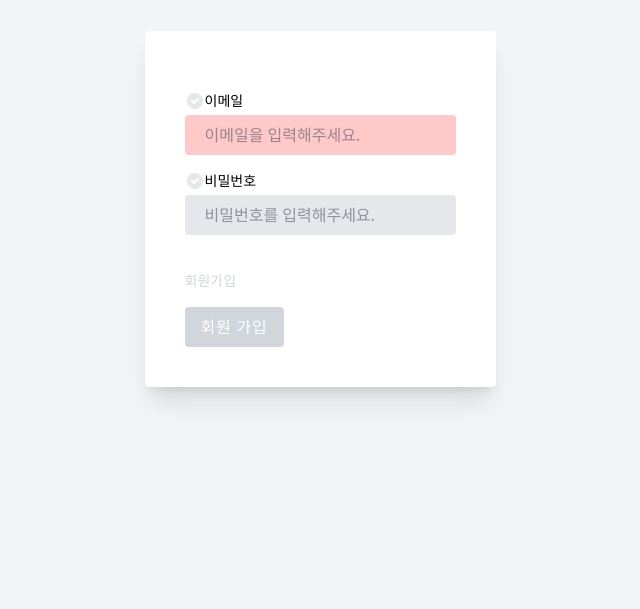
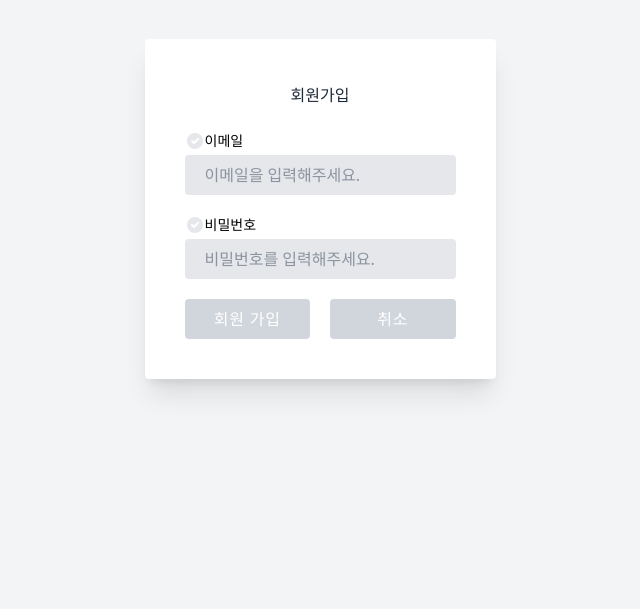
Before and after one commit to tkyoun0421/team-snap, a website built with Vite: page index.html in a window 1280 px wide. Shown: the part 191-800 px from the top of the page, without its empty margins (320-960 px from the left). Built offline with nearby package versions, Linux system fonts and the light colour scheme.

Commit message:
Chore: input-field 수정

```diff
--- a/index.html
+++ b/index.html
@@ -9,6 +9,7 @@
     <script type="module" src="/src/app.ts" defer></script>
   </head>
   <body>
+    <noscript>You need to enable JavaScript to run this app.</noscript>
     <div id="app"></div>
   </body>
 </html>
--- a/src/app.ts
+++ b/src/app.ts
@@ -1,5 +1,5 @@
-import SignUp from '@/pages/auth/sign-up';
 import NotFound from '@/pages/not-found';
+import { Auth } from '@/pages/auth';
 
 function router() {
   const path = location.pathname;
@@ -10,7 +10,7 @@ function router() {
     //   auth.render();
     //   break;
     case '/':
-      const signup = new SignUp('#app');
+      const signup = new Auth('#app', { title: '회원가입', type: 'signup' });
       signup.render();
       break;
     default:
--- /dev/null
+++ b/src/pages/auth/auth.template.ts
@@ -0,0 +1,31 @@
+import Handlebars from 'handlebars';
+
+const template = /* html */ `
+<div class="min-h-screen bg-gray-100 py-6 flex flex-col justify-center sm:py-12">
+  <div class="relative py-3 sm:max-w-xl sm:mx-auto">
+
+    <div class="leading-loose">
+      <form id="auth-form" class="max-w-xl m-4 p-10 bg-white rounded shadow-xl">
+        <p class="text-gray-800 font-medium mb-5 text-center">{{title}}</p>
+        <div id="required-fields">
+        </div>
+
+        <!-- <p class="mt-8 text-gray-300 text-sm">회원가입</p></p> -->
+
+        {{#if 'signup'}}
+        <div id="optional-fields">
+        </div>
+        {{/if}}
+
+        <div class="mt-4 flex justify-around gap-5">
+          <button id="btn-join" class="px-4 py-1 text-white font-light tracking-wider bg-gray-300 rounded flex-1 cursor-pointer" type="submit">회원 가입</button>
+          <button id="btn-cancel" class="px-4 py-1 text-white font-light tracking-wider bg-gray-300 rounded flex-1 cursor-pointer" type="submit">취소</button>
+        </div>
+      </form>
+    </div>
+
+  </div>
+</div>
+`;
+
+export default Handlebars.compile(template);
--- /dev/null
+++ b/src/pages/auth/auth.ts
@@ -0,0 +1,74 @@
+import { InputField } from '@/views/auth';
+import template from './auth.template';
+import { Fields } from '@/types/common';
+
+interface Props {
+  title: string;
+  type: 'signin' | 'signup';
+}
+
+const defaultProps = {
+  title: '회원가입',
+  type: 'signup',
+};
+
+export default class Auth {
+  private fields: Fields = [];
+  private template = template;
+  private container: HTMLDivElement;
+  private data: Props;
+
+  constructor(container: string, data: Props) {
+    this.container = document.querySelector(container) as HTMLDivElement;
+    this.data = { ...defaultProps, ...data };
+
+    this.render();
+    this.init();
+  }
+
+  private init() {
+    const emailField = new InputField('#required-fields', {
+      id: 'email',
+      type: 'email',
+      label: '이메일',
+      placeholder: '이메일을 입력해주세요.',
+      require: false,
+    });
+    const passwordField = new InputField('#required-fields', {
+      id: 'password',
+      type: 'password',
+      label: '비밀번호',
+      placeholder: '비밀번호를 입력해주세요.',
+      require: false,
+    });
+
+    this.fields.push(emailField);
+    this.fields.push(passwordField);
+  }
+
+  private validate() {
+    const isAllValid = this.fields.every((field) => field.valid);
+    console.log('fields : ', this.fields);
+    return isAllValid;
+  }
+
+  submitSignUpForm() {
+    const form = document.getElementById('auth-form') as HTMLFormElement;
+    form.addEventListener('submit', (e) => {
+      e.preventDefault();
+      console.log(this.validate());
+    });
+  }
+
+  render() {
+    const divEl = document.createElement('div');
+    divEl.innerHTML = this.template(this.data);
+    this.container.appendChild(divEl);
+
+    this.submitSignUpForm();
+
+    this.fields.forEach((field) => {
+      field.render(true);
+    });
+  }
+}
--- a/src/pages/auth/index.ts
+++ b/src/pages/auth/index.ts
@@ -1,13 +1 @@
-import SignUp from '@/pages/auth/sign-up';
-
-export default class Auth {
-  container: HTMLDivElement;
-
-  constructor(containerId: string) {
-    this.container = document.querySelector(containerId) as HTMLDivElement;
-  }
-
-  public render() {
-    const signUp = new SignUp('#app');
-  }
-}
+export { default as Auth } from './auth';
--- a/src/pages/auth/sign-up.ts
+++ /dev/null
@@ -1,39 +0,0 @@
-import { fields } from '@/types/common';
-import { EmailField } from '@/views/auth';
-import PasswordField from '@/views/auth/password-field';
-import template from './signup.template';
-
-export default class SignUp {
-  private fields: fields = [];
-  private template = template;
-  private container: HTMLDivElement;
-
-  constructor(container: string) {
-    this.container = document.querySelector(container) as HTMLDivElement;
-
-    this.render();
-    this.init();
-  }
-
-  private init() {
-    const emailField = new EmailField('#required-fields', {
-      require: true,
-    });
-    const passwordField = new PasswordField('#required-fields', {
-      require: true,
-    });
-
-    this.fields.push(emailField);
-    this.fields.push(passwordField);
-  }
-
-  render() {
-    const divEl = document.createElement('div');
-    divEl.innerHTML = this.template(template);
-    this.container.appendChild(divEl);
-
-    this.fields.forEach((field) => {
-      field.render(true);
-    });
-  }
-}
--- a/src/pages/auth/signup.template.ts
+++ /dev/null
@@ -1,30 +0,0 @@
-import Handlebars from 'handlebars';
-
-const template = /* html */ `
-<div class="min-h-screen bg-gray-100 py-6 flex flex-col justify-center sm:py-12">
-  <div class="relative py-3 sm:max-w-xl sm:mx-auto">
-
-    <div class="leading-loose">
-      <form id="sign-up-form" class="max-w-xl m-4 p-10 bg-white rounded shadow-xl">
-        <p class="text-gray-800 font-medium mb-5 text-center">{{title}}</p>
-        <div id="required-fields">
-
-        </div>
-
-        <p class="mt-8 text-gray-300 text-sm">회원가입</p>
-
-        <div id="optional-fields">
-
-        </div>
-
-        <div class="mt-4">
-          <button id="btn-join" class="px-4 py-1 text-white font-light tracking-wider bg-gray-300 rounded" type="submit">회원 가입</button>
-        </div>
-      </form>
-    </div>
-
-  </div>
-</div>
-`;
-
-export default Handlebars.compile(template);
--- a/src/types/common.ts
+++ b/src/types/common.ts
@@ -2,4 +2,6 @@ export interface Field {
   [key: string]: any;
 }
 
-export type fields = Field[];
+export type Fields = Field[];
+
+export type InputType = 'email' | 'password' | 'text';
--- a/src/views/auth/email-field.template.ts
+++ /dev/null
@@ -1,23 +0,0 @@
-import Handlebars from 'handlebars';
-
-const template = /*html*/ `
-  <div id="field-email" class="mt-4">
-    <div class="flex items-start mb-1">
-      <span class="flex items-center">
-        <svg class="flex-shrink-0 h-5 w-5 {{#if valid}}{{#if updated}}text-green-500{{else}}text-gray-200{{/if}}{{else}}text-gray-200{{/if}}" viewBox="0 0 20 20" fill="currentColor">
-          <path fill-rule="evenodd" d="M10 18a8 8 0 100-16 8 8 0 000 16zm3.707-9.293a1 1 0 00-1.414-1.414L9 10.586 7.707 9.293a1 1 0 00-1.414 1.414l2 2a1 1 0 001.414 0l4-4z" clip-rule="evenodd" />
-        </svg>
-      </span>
-      <label class="block text-sm" for="name">이메일</label>
-    </div>
-    <input id="{{id}}" name="{{id}}" value="{{text}}" {{#if require}}required{{/if}}
-      placeholder="이메일을 입력해주세요." aria-label="Name" class="w-full px-5 py-1 text-gray-700 {{#if valid}}bg-gray-200{{else}}bg-red-200{{/if}} rounded">
-    {{#unless valid}}
-    <div class="flex items-start mb-1">
-      <label class="block text-sm text-red-300" for="cus_email">{{validateMessage}}</label>
-    </div>
-    {{/unless}}
-  </div>
-`;
-
-export default Handlebars.compile(template);
--- a/src/views/auth/email-field.ts
+++ /dev/null
@@ -1,30 +0,0 @@
-import template from './email-field.template';
-
-interface Props {
-  require: boolean;
-}
-
-const defaultProps = {
-  require: false,
-};
-
-export default class EmailField {
-  private template = template;
-  private container: HTMLDivElement;
-  private data: Props;
-
-  constructor(container: string, data: Props) {
-    this.container = document.querySelector(container) as HTMLDivElement;
-    this.data = { ...defaultProps, ...data };
-  }
-
-  render(append: boolean = false) {
-    if (append) {
-      const divEl = document.createElement('div');
-      divEl.innerHTML = this.template(template);
-      this.container.appendChild(divEl);
-    } else {
-      console.log('에러 핸들링');
-    }
-  }
-}
--- a/src/views/auth/index.ts
+++ b/src/views/auth/index.ts
@@ -1,2 +1 @@
-export { default as EmailField } from './email-field';
-// export { default as PasswordField } from './password-field';
+export { default as InputField } from './input-field';
--- a/src/views/auth/password-field.template.ts
+++ b/src/views/auth/input-field.template.ts
@@ -9,9 +9,9 @@ const template = /* html */ `
           <path fill-rule="evenodd" d="M10 18a8 8 0 100-16 8 8 0 000 16zm3.707-9.293a1 1 0 00-1.414-1.414L9 10.586 7.707 9.293a1 1 0 00-1.414 1.414l2 2a1 1 0 001.414 0l4-4z" clip-rule="evenodd" />
         </svg>
       </span>
-      <label class="block text-sm" for="password">비밀번호</label>
+      <label class="block text-sm" for="{{type}}">{{label}}</label>
     </div>
-    <input id="{{id}}" name="{{id}}" type="password" value="{{text}}" placeholder="비밀번호를 입력해주세요." {{#if require}}required{{/if}} aria-label="Password" class="w-full px-5 py-1 text-gray-700 bg-gray-200 rounded">
+    <input id="{{id}}" name="{{id}}" type="{{type}}" value="{{text}}" placeholder="{{placeholder}}" {{#if require}}required{{/if}} aria-label="{{type}}" class="w-full px-5 py-1 text-gray-700 bg-gray-200 rounded">
     </div>
 
     <div class="mt-1">
--- /dev/null
+++ b/src/views/auth/input-field.ts
@@ -0,0 +1,56 @@
+import { InputType } from '@/types/common';
+import template from './input-field.template';
+
+interface Props {
+  id: string;
+  type: InputType;
+  label: string;
+  placeholder: string;
+  require: boolean;
+}
+
+const defaultProps = {
+  id: '',
+  type: '',
+  label: '',
+  placeholder: '',
+  require: false,
+};
+
+export default class InputField {
+  private template = template;
+  private container: string;
+  private props: Props;
+  private data: string = '';
+  private updated: boolean = false;
+  private valid: boolean = false;
+
+  constructor(container: string, props: Props) {
+    this.container = container;
+    this.props = { ...defaultProps, ...props };
+
+    this.attachEventHandler();
+  }
+
+  update() {}
+
+  validate() {}
+
+  onChange() {}
+
+  private attachEventHandler() {
+    document.querySelector(this.container)?.addEventListener('change', this.onChange);
+  }
+
+  render(append: boolean = false) {
+    const container = document.querySelector(this.container) as HTMLDivElement;
+    if (append) {
+      const divEl = document.createElement('div');
+      divEl.innerHTML = this.template(this.props);
+
+      container.appendChild(divEl);
+    } else {
+      console.log('에러 핸들링');
+    }
+  }
+}
--- a/src/views/auth/password-field.ts
+++ /dev/null
@@ -1,30 +0,0 @@
-import template from './password-field.template';
-
-interface Props {
-  require: boolean;
-}
-
-const defaultProps = {
-  require: false,
-};
-
-export default class PasswordField {
-  private template = template;
-  private container: HTMLDivElement;
-  private data: Props;
-
-  constructor(container: string, data: Props) {
-    this.container = document.querySelector(container) as HTMLDivElement;
-    this.data = { ...defaultProps, ...data };
-  }
-
-  render(append: boolean = false) {
-    if (append) {
-      const divEl = document.createElement('div');
-      divEl.innerHTML = this.template(template);
-      this.container.appendChild(divEl);
-    } else {
-      console.log('에러 핸들링');
-    }
-  }
-}
--- a/tsconfig.json
+++ b/tsconfig.json
@@ -25,8 +25,8 @@
     "strict": true,
     "noUnusedLocals": true,
     "noUnusedParameters": true,
-    "noFallthroughCasesInSwitch": true,
-    "noUncheckedSideEffectImports": true
+    "noFallthroughCasesInSwitch": true
+    // "noUncheckedSideEffectImports": true
   },
   "include": ["src"]
 }
```
Also changed, not shown: 1 other file.
